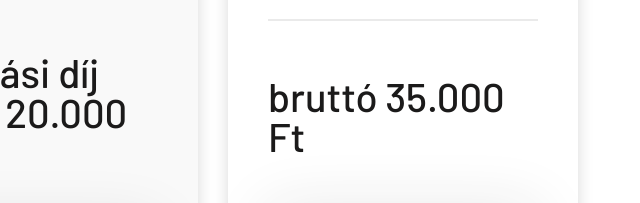
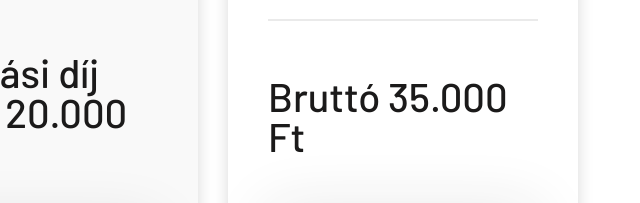
Before and after one commit to sarkozigabor13/sarkozigabor13.github.io, a plain HTML site: page hoszivattyu.html in a window 1280 px wide. Shown: the part 1098-1301 px from the top of the page, 617-1257 px from the left. Drawn offline with nearby package versions, Linux system fonts and the light colour scheme; files that its build step writes are made by us from their sources; files whose address does not match are found by name.

Commit message:
frissítés

```diff
--- a/hoszivattyu.html
+++ b/hoszivattyu.html
@@ -7,7 +7,7 @@
   <meta http-equiv="X-UA-Compatible" content="ie=edge" />
   <meta name="description" content="Sárközi Bence klíma">
   <link href="assets/images/logo/bence_fake_logo_simple.svg" rel="icon">
-  <title>Aklíma - Hűtés és Fűtés</title>
+  <title>Sárközi Klíma - hőszivattyú</title>
   <link rel="stylesheet"
     href="https://fonts.googleapis.com/css?family=Barlow:400,500,600,700%7cRoboto:400,500,700&display=swap">
   <link rel="stylesheet" href="assets/css/libraries.css">
@@ -213,7 +213,7 @@
                   <li>Hibafeltárás</li>
                   <li>Konfiguráció</li>
                 </ul>
-                <div class="pricing__price mb-50">bruttó 35.000 Ft</div>
+                <div class="pricing__price mb-50">Bruttó 35.000 Ft</div>
                 <a class="btn btn__white btn__block modal-trigger" data-toggle="modal"
                   data-target="#klimaKarbantartasurlap" href="#klimaKarbantartasurlap">
                   <span>Ez érdekel</span><i class="icon-arrow-right"></i>
```
Also changed, not shown: epuletgepesz-service.html (+1 -1 lines), pricing.html (+1 -1 lines).
